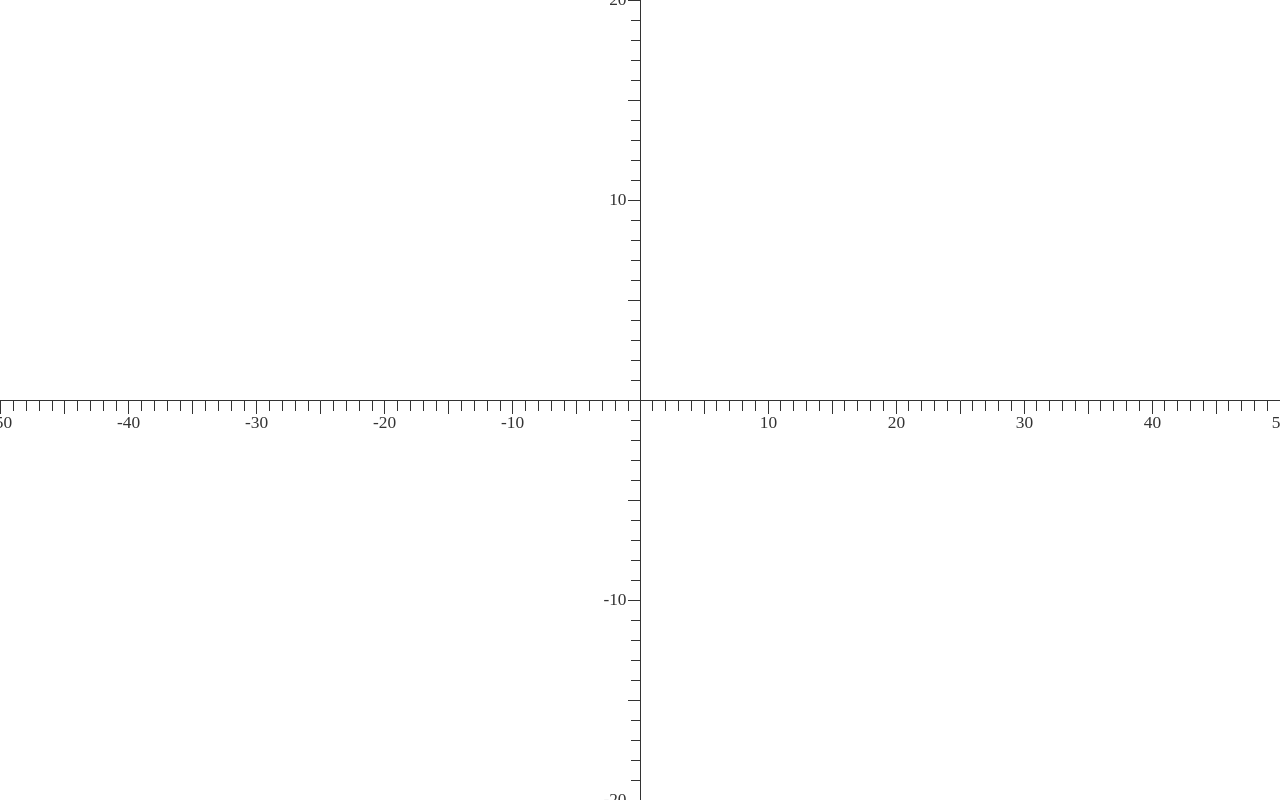
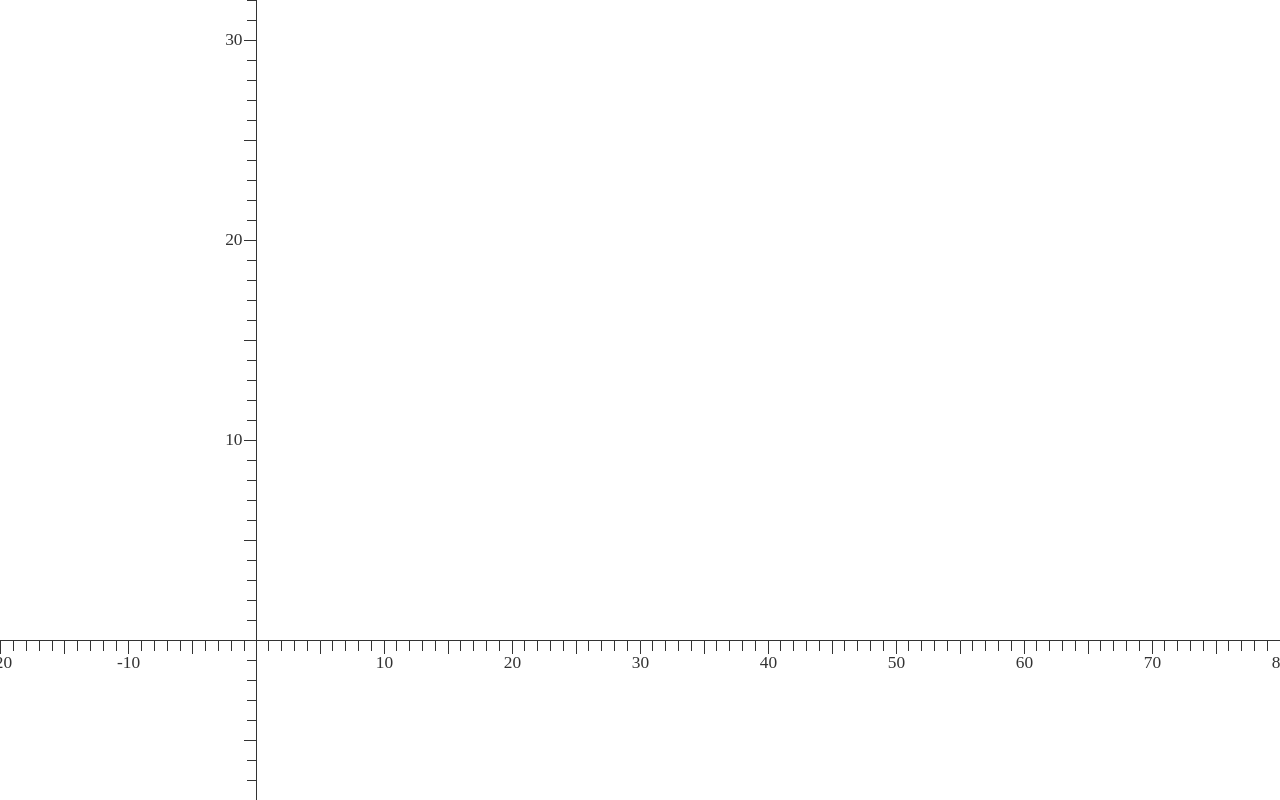
Before and after one commit to pheneco/graph, a plain HTML site: page index.html in a window 1280 px wide. Drawn offline with Linux system fonts and the light colour scheme; a web font is replaced by a local one.

Commit message:
Fixed non-centered axis ticks

```diff
--- a/graph.js
+++ b/graph.js
@@ -68,8 +68,8 @@ _g.g = (_g.graph = {
                     ctx.fillText((i / ticks[0]) * labelMax[0], x,
                         top + (height*ORIGIN.y) + EXTEND_LENGTH + 1);
             };
-            for(let i = 0; i <= ticks[0]*ORIGIN.x; i++) xTick(i);
-            for(let i = 0; i >= -1*ticks[0]*(1-ORIGIN.x); i--) xTick(i);
+            for(let i = 0; i <= ticks[0]*(1-ORIGIN.x); i++) xTick(i);
+            for(let i = 0; i >= -1*ticks[0]*ORIGIN.x; i--) xTick(i);
             //	Draw y-axis Ticks
             ctx.textAlign		= "right";
             ctx.textBaseline	= "middle";
@@ -87,8 +87,8 @@ _g.g = (_g.graph = {
                     ctx.fillText((-1 * i / ticks[1]) * labelMax[1],
                         left + (width*ORIGIN.x) - EXTEND_LENGTH - 1, y);
             }
-            for(let i = 0; i <= ticks[1]*ORIGIN.y; i++) yTick(i);
-            for(let i = 0; i >= -1*ticks[1]*(1-ORIGIN.y); i--) yTick(i);
+            for(let i = 0; i <= ticks[1]*(1-ORIGIN.y); i++) yTick(i);
+            for(let i = 0; i >= -1*ticks[1]*ORIGIN.y; i--) yTick(i);
             return {
                 "height" : height,
                 "left"   : left,
@@ -102,6 +102,7 @@ _g.g = (_g.graph = {
     changes: [
         ["g0.1.0.0001","Jul 12, 2018","Initial"],
         ["g0.1.0.0002","Jul 13, 2018","Shifted axes to origin point."],
-        ["g0.1.0.0003","Jul 13, 2018","Set ticks to start at axes"]
+        ["g0.1.0.0003","Jul 13, 2018","Set ticks to start at axes"],
+        ["g0.1.0.0004","Jul 13, 2018","Fixed non-centered axis ticks"]
     ]
 });
--- a/index.html
+++ b/index.html
@@ -19,6 +19,6 @@
         graph.width = rect.width;
         graph.height= rect.height;
         var ctx		= graph.getContext("2d");
-        _g.graph.render(ctx,x=>x,{});
+        _g.graph.render(ctx,x=>x,{origin:{x:0.2,y:0.8}});
     </script>
 </body>
```
